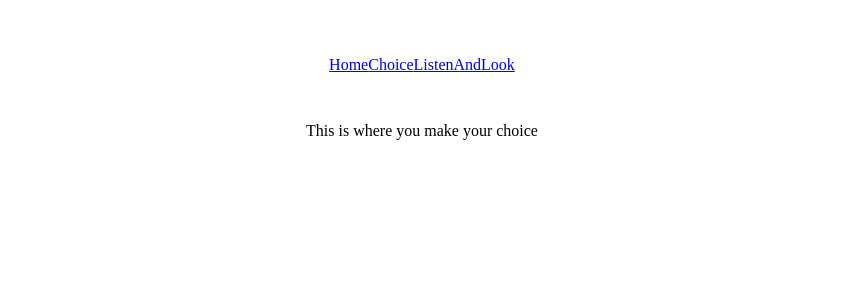
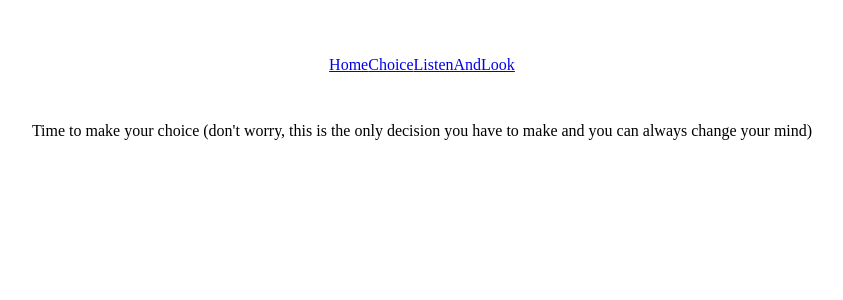
Before and after one commit to aliceheneghan/anxiety-annihilation, a React (Create React App) app: page /choice in a window 1280 px wide. Shown: the top 300 px of the page, without its empty margins (226-1069 px from the left). Built offline with nearby package versions, Linux system fonts and the light colour scheme.

Commit message:
initiated ChoiceDog and ChoiceSpace pages

```diff
--- a/src/pages/Choice/index.jsx
+++ b/src/pages/Choice/index.jsx
@@ -1,7 +1,7 @@
-import React from 'react'
+import React from "react";
 
 export default function Choice() {
   return (
-    <div>This is where you make your choice</div>
-  )
+    <div>Time to make your choice (don't worry, this is the only decision you have to make and you can always change your mind)</div>
+  );
 }
--- /dev/null
+++ b/src/pages/ChoiceDog/index.jsx
@@ -0,0 +1,7 @@
+import React from 'react'
+
+export default function ChoiceDog() {
+  return (
+    <div>index</div>
+  )
+}
--- /dev/null
+++ b/src/pages/ChoiceSpace/index.jsx
@@ -0,0 +1,7 @@
+import React from 'react'
+
+export default function ChoiceSpace() {
+  return (
+    <div>index</div>
+  )
+}
--- a/src/pages/Home/index.jsx
+++ b/src/pages/Home/index.jsx
@@ -1,7 +1,10 @@
-import React from 'react'
+// Components
+import BorderBubble from "../../components/BorderBubble";
 
-export default function Home() {
+export default function Home({ handleNav }) {
   return (
-    <div>This is the homepage</div>
-  )
+    <div className="flx cnt-cnt">
+      <BorderBubble handleNav={handleNav} />
+    </div>
+  );
 }
```
Also changed, not shown: src/pages/ListenAndLook/index.jsx (deleted, +0 -7 lines).
